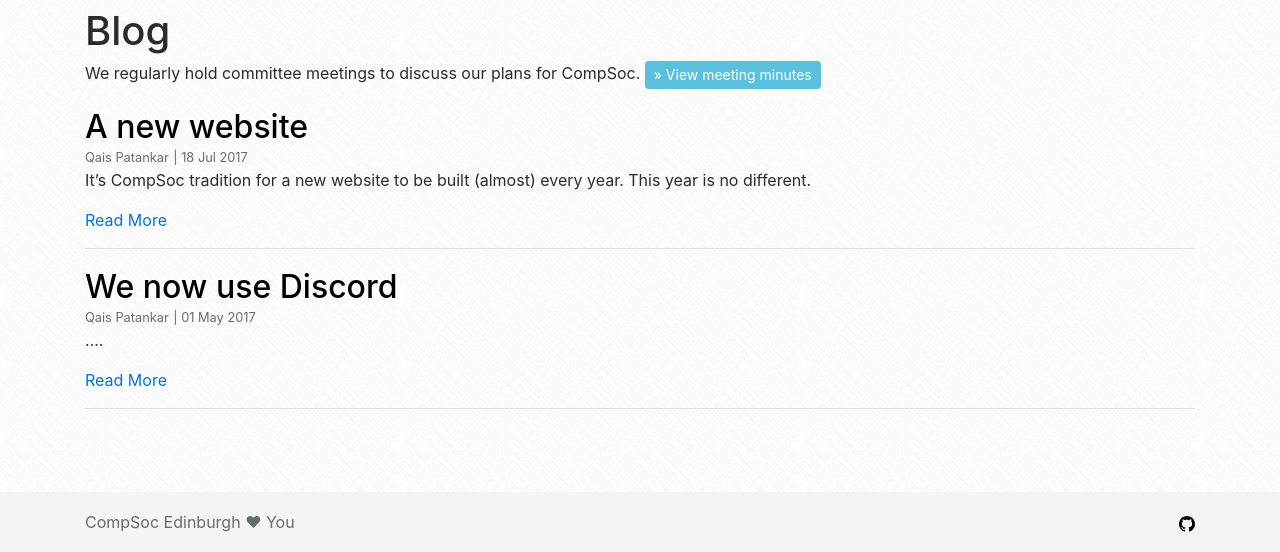
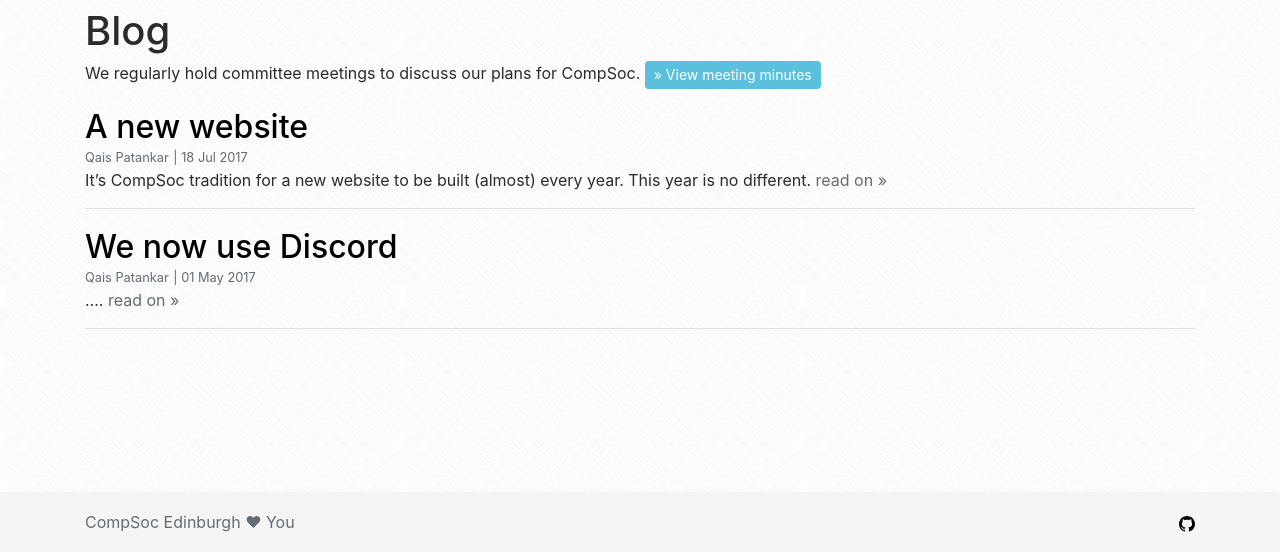
Before and after one commit to compsoc-edinburgh/website, a Jekyll site: the page built from _pages/blog.md, in a window 1280 px wide, cut to the strip 348-900 px from the top of the page. Built offline with Jekyll 4.4.1, drawn with Linux system fonts in a browser that asks for light colours; nearby versions of some CDN libraries.

Commit message:
tweak blog read more text

```diff
--- a/_includes/blog-entry.html
+++ b/_includes/blog-entry.html
@@ -1,13 +1,13 @@
 {% assign author = site.data.authors[post.author] %}
-
+{% capture url %}{{ site.baseurl }}{{ post.url }}{% endcapture %}
 <div style="margin-top: 20px">
     <h2 class="card-title" style="margin-bottom: 0">
-        <a href="{{ site.baseurl }}{{ post.url }}" style="color: black;">{{ post.title }}</a>
-    </h2>
+        <a href="{{ url }}" style="color: black;">{{ post.title }}</a></h2>
     <a href="{{ author.uri }}"><small class="text-muted">{{ author.name }}</small></a>
     <small class="text-muted"> | {{ post.date | date_to_string }}</small>
-    <p class="card-text">{{ post.excerpt | strip_html | truncatewords: 25 }}</p>
-    <a href="{{ site.baseurl }}{{ post.url }}">Read More</a>
-
+    <p class="card-text">
+        {{ post.excerpt | strip_html | truncatewords: 25 }}
+        <a href="{{ url }}" class="text-muted">read on &raquo;</a>
+    </p>
 </div>
 <hr>
```
